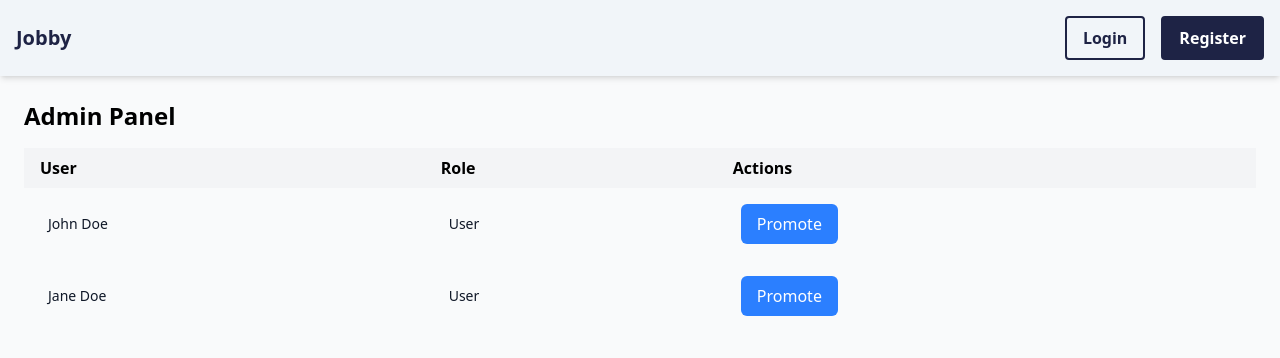
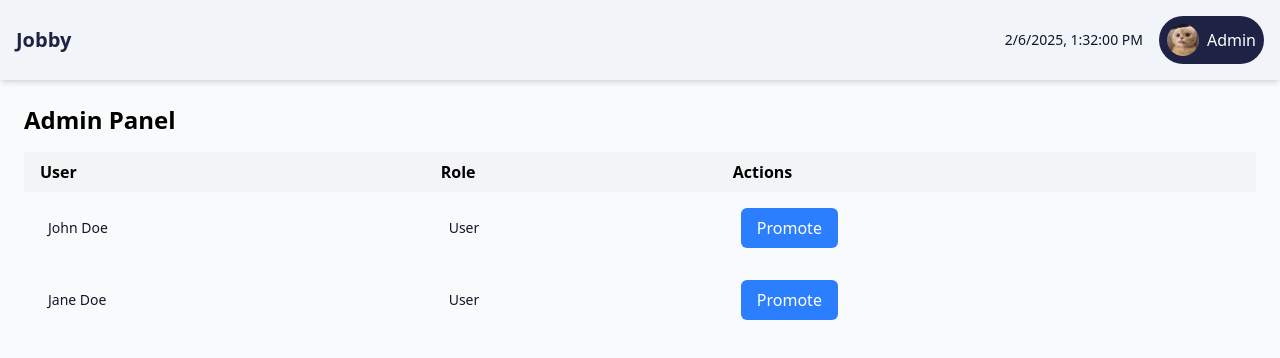
Before and after one commit to ErylLadrido/CSSECDV, a React (Vite) app in the folder client/: page /admin in a window 1280 px wide. Shown: the top 358 px of the page. Built offline with nearby package versions, Linux system fonts and the light colour scheme.

Commit message:
Added: login navbar in Admin panel

```diff
--- a/client/src/pages/AdminPanel.tsx
+++ b/client/src/pages/AdminPanel.tsx
@@ -6,7 +6,7 @@ type Props = {}
 export default function AdminPanel({}: Props) {
     return (
         <div className="min-h-screen bg-gray-50">
-            <Navbar username="Admin" />
+            <Navbar username="Admin" isLoggedIn={true} />
 
             <div className="p-6">
                 <h2 className="text-2xl font-semibold mb-4">Admin Panel</h2>
```
